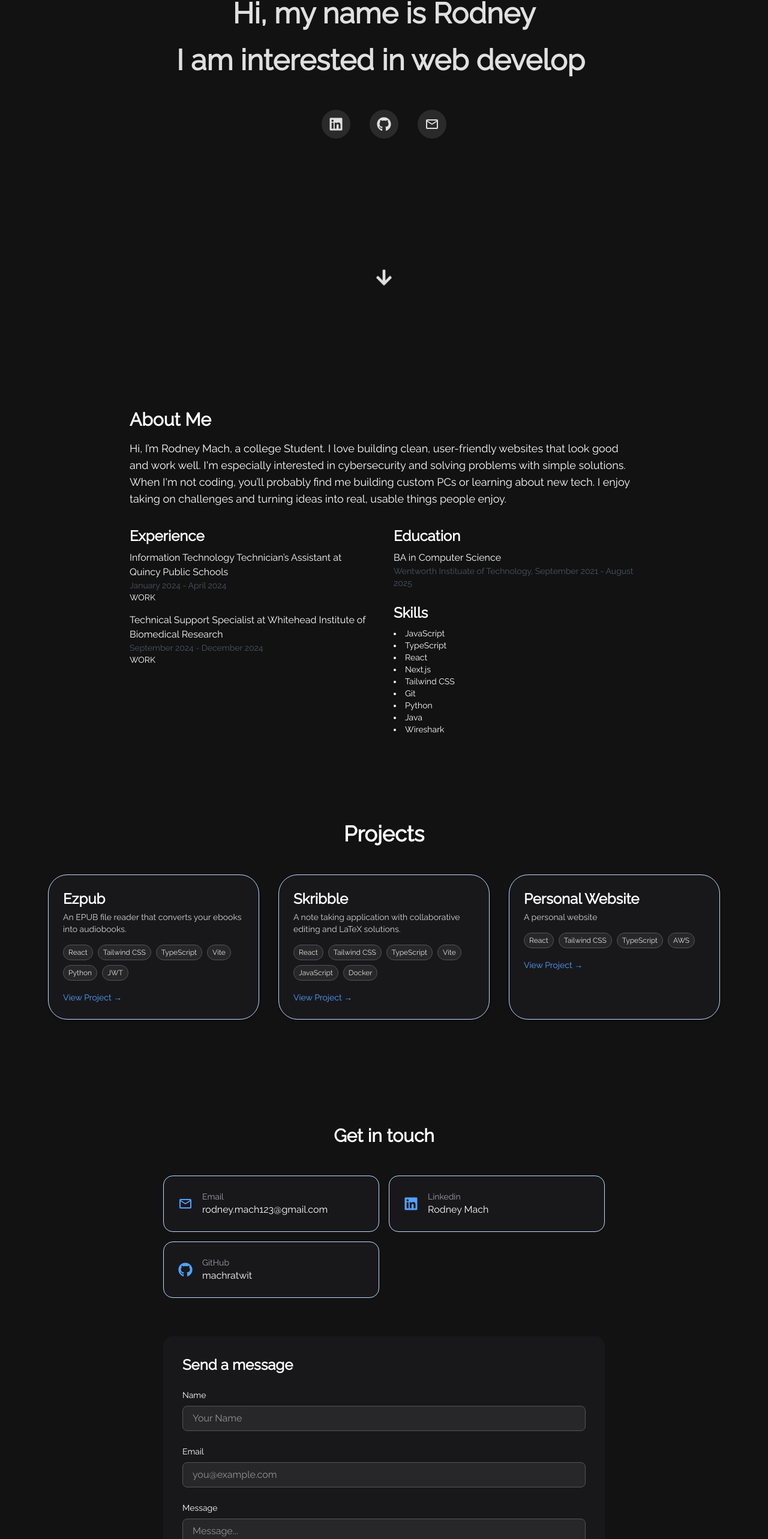
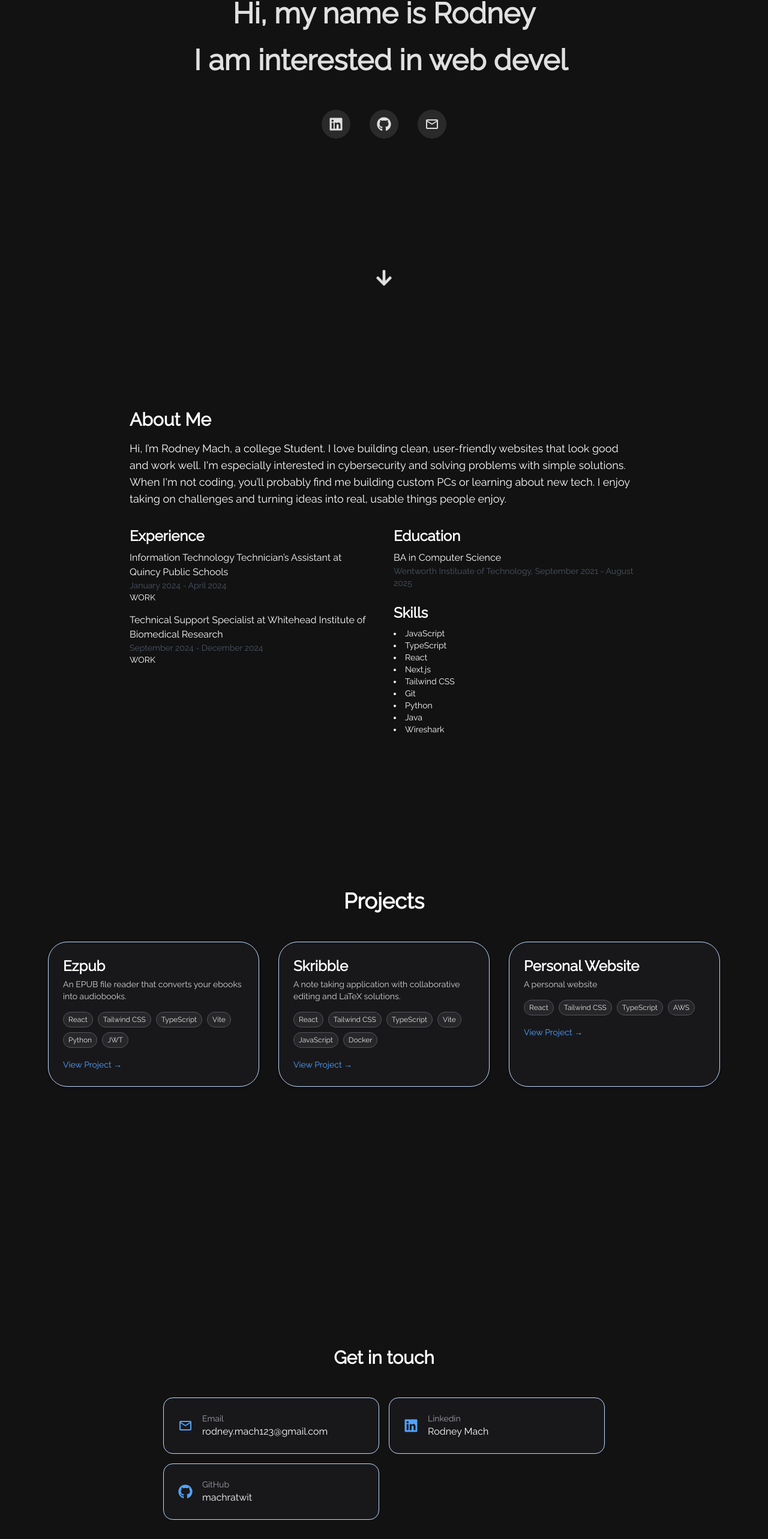
Before and after one commit to machratwit/personal-website, a React (Vite) app in the folder my-app/: page / in a window 1280 px wide. Shown: the part 214-2780 px from the top of the page at 60% size. Built offline with nearby package versions, Linux system fonts and the light colour scheme.

Commit message:
Updated full page layout for each section

```diff
--- a/my-app/src/pages/About.tsx
+++ b/my-app/src/pages/About.tsx
@@ -13,7 +13,7 @@ export default function About() {
   return (
     <section
       id="about"
-      className="px-6 py-12 max-w-4xl pt-24 scroll-mt-24 mx-auto text-white"
+      className="min-h-screen px-6 py-12 max-w-4xl pt-24 scroll-mt-24 mx-auto text-white"
     >
       <h2 className="text-3xl font-bold mb-4">About Me</h2>
       <p className="text-lg mb-8">
--- a/my-app/src/pages/Contact.tsx
+++ b/my-app/src/pages/Contact.tsx
@@ -27,7 +27,7 @@ export default function Contacts() {
   return (
     <section
       id="contact"
-      className="px-4 py-20 max-w-3xl mx-auto pt-24 scroll-mt-24 text-white"
+      className="min-h-screen px-4 py-20 max-w-3xl mx-auto pt-15 scroll-mt-24 text-white"
     >
       <h1 className="text-3xl font-bold text-center mb-12">Get in touch</h1>
       <div className="grid gap-4 sm:grid-cols-2">
--- a/my-app/src/pages/Projects.tsx
+++ b/my-app/src/pages/Projects.tsx
@@ -5,7 +5,7 @@ const Projects = () => {
   return (
     <section
       id="projects"
-      className="px-4 py-20 max-w-6xl pt-24 mx-auto scroll-mt-24 "
+      className="min-h-screen px-4 py-20 max-w-6xl pt-24 mx-auto scroll-mt-24 "
     >
       <h1 className="text-4xl font-bold text-center text-white mb-12">
         Projects
```
